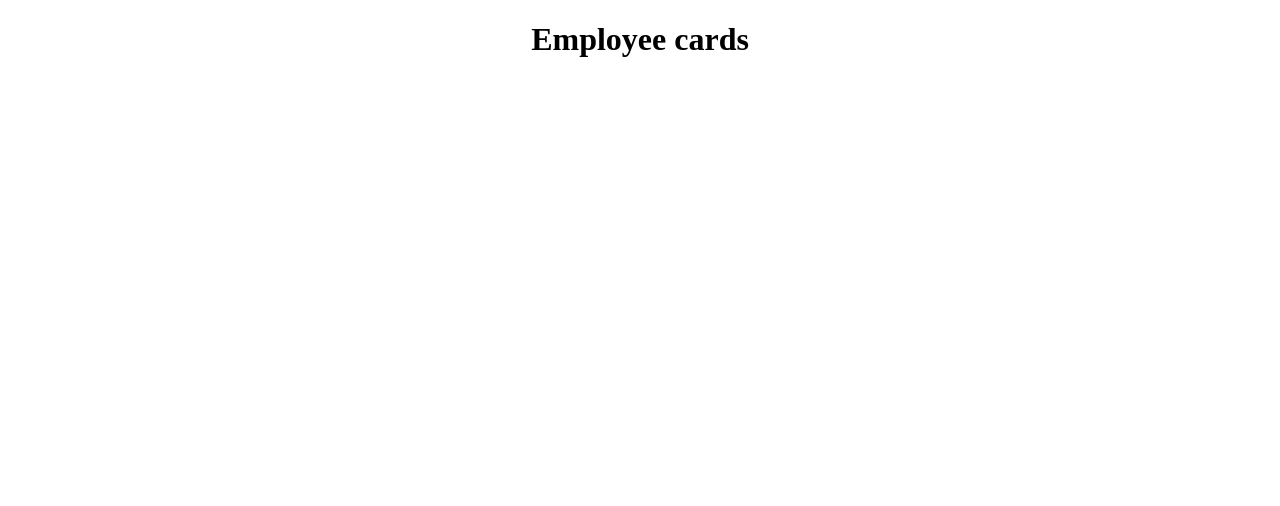
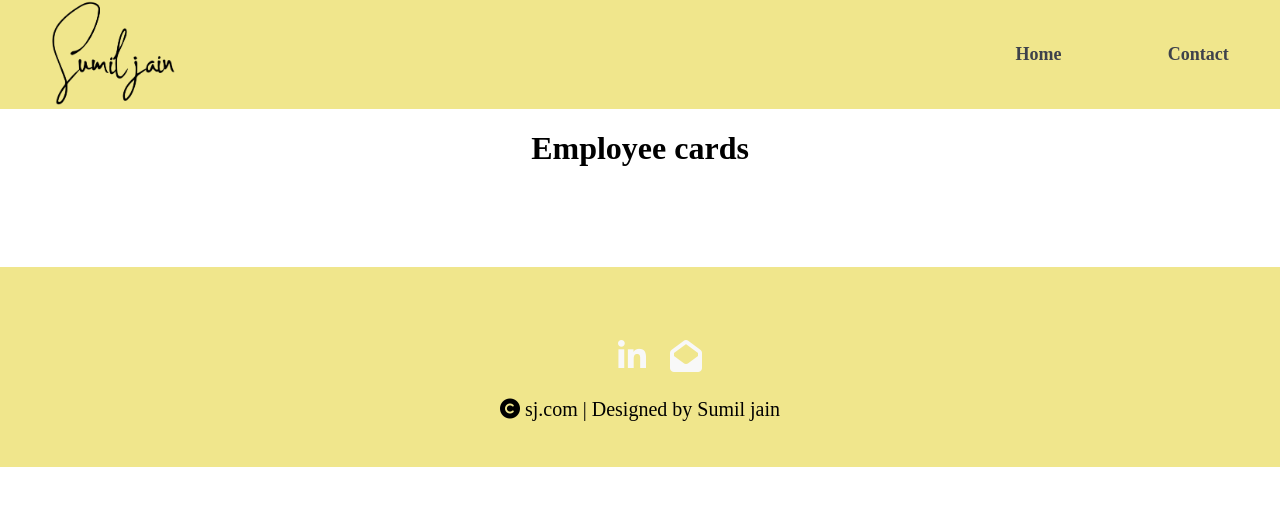
Before and after one commit to sumilraweng/employee-list, a plain HTML site: page index.html in a window 1280 px wide. Drawn offline with Linux system fonts and the light colour scheme; no server answers.

Commit message:
Added the logo images modified readme,index.html,index.css,create-makup.js and employee.js
 In index.html we added header and footer. Styling is added to the header and footer. comment is added to the create-markup.js and employee.js

```diff
--- a/index.html
+++ b/index.html
@@ -1,19 +1,75 @@
 <!DOCTYPE html>
 <html lang="en">
   <head>
-        <meta charset="UTF-8">
-        <meta name="viewport" content="width=device-width, initial-scale=1.0">
+    <meta charset="UTF-8" />
+    <meta name="viewport" content="width=device-width, initial-scale=1.0" />
     <title>Document</title>
-        <link rel="stylesheet" href="./style/index.css">
+    <link rel="stylesheet" href="./style/index.css" />
 
     <script src="./src/create-markup.js" defer></script>
     <script src="./src/emloyee-data.js" defer></script>
 
+    <script
+      src="https://kit.fontawesome.com/4720d3065c.js"
+      crossorigin="anonymous"
+    ></script>
   </head>
 
   <body>
+    <header>
+      <div class="navigation-sec">
+        <!-- logo -->
+        <div class="logo-image">
+          <a href="./index.html" class="logo_link"
+            ><img src="./logo-images/logo.png" alt="sumil logo"
+          /></a>
+        </div>
+        <!-- Navigation tab -->
+        <nav class="navigation-tab">
+          <ul class="nav-container">
+            <li class="nav-item">
+              <a href="https://sumilraweng.github.io/SumilPage/">Home</a>
+            </li>
+            <li class="nav-item"><a href="#contact">Contact</a></li>
+          </ul>
+        </nav>
+
+        <div class="hamburger">
+          <i class="fa fa-bars fa-2x" aria-hidden="true"></i>
+        </div>
+      </div>
+    </header>
+
+    <!-- -------------Cards------------ -->
     <div class="title">
       <h1>Employee cards</h1>
     </div>
+    <div id="employee-cards"></div>
+
+    <!-- -------------Footer--------------- -->
+    <footer class="footer">
+      <div class="contact" id="contact">
+        <ul>
+          <li>
+            <a
+              href="https://www.linkedin.com/in/sumiljain0498
+                    "
+              target="_blank"
+              ><i class="fa fa-linkedin fa-2x" aria-hidden="true"></i>
+            </a>
+          </li>
+          <li>
+            <a href="mailto:mst1998sumil@gmail.com"
+              ><i class="fas fa-envelope-open fa-2x"></i
+            ></a>
+          </li>
+        </ul>
+      </div>
+
+      <div class="footer-bottom">
+        <i class="fas fa-copyright fa-1x"></i>
+        <span> sj.com | Designed by Sumil jain </span>
+      </div>
+    </footer>
   </body>
 </html>
--- a/src/create-markup.js
+++ b/src/create-markup.js
@@ -3,27 +3,25 @@
 //     <div class="employee-cards">
 //     </div>
 // </body>
-const employeeCards=document.createElement("div");
-employeeCards.className="employee-cards"
-document.body.appendChild(employeeCards);
-
+const employeeCards = document.getElementById("employee-cards");
+employeeCards.className = "employee-cards";
 
 //createcards function is used to create the html cards again and again
-const createCards=(employeeObj)=>{
+const createCards = (employeeObj) => {
   // creating the card elemnt
-        const card=document.createElement("div");
-        const img=document.createElement("img")
-        const contentSection=document.createElement("div");
-        const name=document.createElement("h3");
-        const hobbies=document.createElement("p");
+  const card = document.createElement("div");
+  const img = document.createElement("img");
+  const contentSection = document.createElement("div");
+  const name = document.createElement("h3");
+  const hobbies = document.createElement("p");
 
   //giving the class to the element
-        card.className="card"
-        contentSection.className="content-setion"
-        name.className="name"
+  card.className = "card";
+  contentSection.className = "content-setion";
+  name.className = "name";
 
   //Giving the unique id to the each employee name(means <p id="json.id"></p>)
-        name.id=employeeObj["id"]
+  name.id = employeeObj["id"];
 
   // giving the hierarchy to the elments
   //  <body>
@@ -40,14 +38,13 @@ const createCards=(employeeObj)=>{
   // </body>
 
   employeeCards.appendChild(card);
-        card.append(img,contentSection);
+  card.append(img, contentSection);
   contentSection.appendChild(name);
 
   //Assing the name from json file to the h3 tag having class "name"
-        name.innerText=employeeObj.firstName+" "+employeeObj.lastName;
+  name.innerText = employeeObj.firstName + " " + employeeObj.lastName;
 
   //Assignin the image url from json data
-        img.src=employeeObj.imageUrl;
-        img.setAttribute("alt","Employee name");
-
-}
+  img.src = employeeObj.imageUrl;
+  img.setAttribute("alt", "Employee name");
+};
--- a/src/emloyee-data.js
+++ b/src/emloyee-data.js
@@ -1,34 +1,29 @@
 // ------Url of json-----------------
-const url="https://niravkpatel28.github.io/json-data-server/employees/employees.json";
-
-
-
-
+const url =
+  "https://niravkpatel28.github.io/json-data-server/employees/employees.json";
 
 //Aysnc await is use to fetch the data  and return promises
 
 async function getData(url) {
-    try
-    {
-        const response= await fetch(url);
-        //if respose is ok then it will fetch the data elese it will give http error
-        if(response.ok){
-            let json=await  response.json();
-            return json
-        }
-    }catch(err){
-        console.log(err);
+  try {
+    const response = await fetch(url);
+    //if respose is ok then it will fetch the data elese it will give http error
+    if (response.ok) {
+      let json = await response.json();
+      return json;
     }
-
+  } catch (err) {
+    console.log(err);
+  }
 }
 
-
 //here we use promises and send the json data to the creatCards function
-getData(url).then(
-    json =>{
-        for (i in json){
-            createCards(json[i])
-        }
-    }).catch(err=>{
-        alert(err)
-    })
+getData(url)
+  .then((json) => {
+    for (i in json) {
+      createCards(json[i]);
+    }
+  })
+  .catch((err) => {
+    alert(err);
+  });
--- a/style/index.css
+++ b/style/index.css
@@ -1,13 +1,76 @@
+body {
+  margin: 0;
+}
+
+header {
+  position: sticky;
+  top: 0;
+}
+
+.navigation-sec {
+  display: flex;
+  justify-content: space-between;
+  flex-wrap: wrap;
+  align-items: center;
+  background-color: khaki;
+}
+
+.hamburger {
+  display: none;
+  padding: 20px;
+}
+
+@media (max-width: 768px) {
+  .hamburger {
+    display: block;
+  }
+  .nav-container {
+    display: none;
+  }
+}
+
+.logo-image a {
+  height: auto;
+  text-decoration: none;
+}
+
+.logo-image img {
+  width: 200px;
+  height: auto;
+}
+
+.nav-item a {
+  text-decoration: none;
+  color: #3e424b;
+  font-size: 18px;
+  font-weight: bold;
+}
+
+.nav-container li {
+  display: inline;
+  margin: 4vw;
+}
+
+.nav-container > li:hover {
+  border-bottom: 2px solid #5787ff;
+}
+.nav-item > a:hover {
+  color: #5787ff;
+}
+
 .title {
   text-align: center;
 }
 
+/* -----------------employee-cards-------------- */
 .employee-cards {
   display: grid;
-  grid-template-columns: repeat(auto-fill, minmax(200px, 1fr));
+  grid-template-columns: repeat(auto-fill, minmax(280px, 1fr));
   grid-template-rows: auto;
   column-gap: 60px;
   row-gap: 20px;
+  width: 90%;
+  margin: 50px auto;
 }
 
 @media (max-width: 768px) {
@@ -33,3 +96,34 @@ img {
 
   /* border-radius: 20px; */
 }
+
+/* -----------------footer--------------------------- */
+
+.footer {
+  height: 200px;
+  bottom: 0px;
+  background-color: khaki;
+  margin: auto;
+  display: flex;
+  align-items: center;
+  justify-content: center;
+  flex-direction: column;
+}
+
+.contact {
+  /* border: 1px solid black; */
+}
+.contact li a {
+  text-decoration: none;
+  color: #f8f8f8;
+}
+.contact li {
+  color: #f8f8f8;
+  display: inline-block;
+  padding: 10px;
+}
+.footer-bottom {
+  width: 100%;
+  text-align: center;
+  font-size: 20px;
+}
```
Also changed, not shown: logo-images/logo.png (added), 1 other file. Lines whose indentation alone changed are shown as unchanged.
